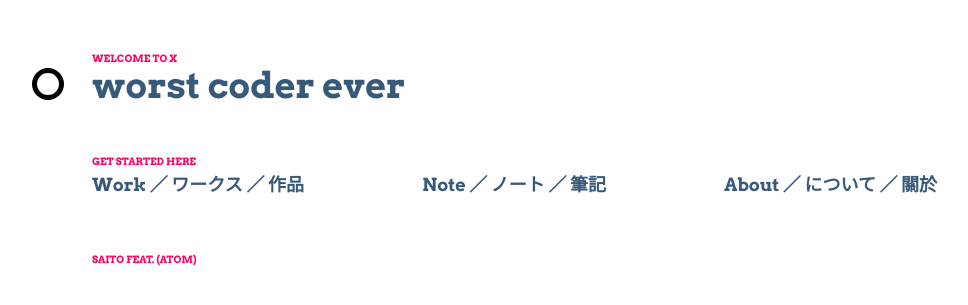
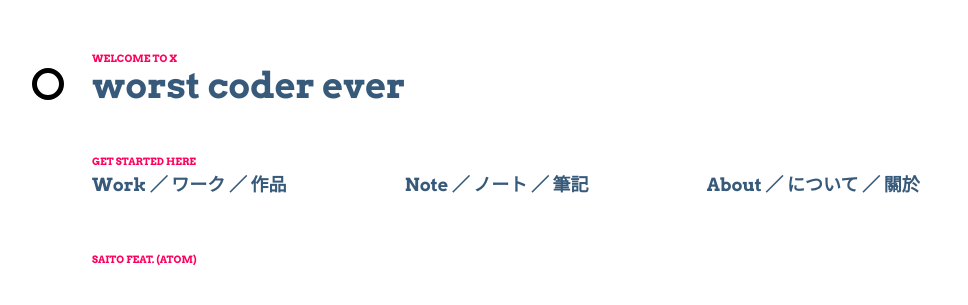
Before and after one commit to SaitoWu/saitowu.github.com, a Jekyll site: the page built from index.html, in a window 1280 px wide. Shown: the top 305 px of the page, without its empty margins (68-1036 px from the left). Built offline with Jekyll 4.4.1, drawn with Linux system fonts in a browser that asks for light colours; Markdown is read by kramdown in place of the engine named in the settings.

Commit message:
Update _layouts/default.html
fix a typo ワークス to ワーク

```diff
--- a/_layouts/default.html
+++ b/_layouts/default.html
@@ -23,7 +23,7 @@
 		<h2>&lt; <a href=/ rel=home accesskey=x>Back to Home</a></h2>
 	{% endif %}
 	<ul>
-		<li{% if page.permalink == '/work/' or page.category == 'work' %} class=current{% endif %}><a href=/work/>Work ／ ワークス ／ 作品</a></li>
+		<li{% if page.permalink == '/work/' or page.category == 'work' %} class=current{% endif %}><a href=/work/>Work ／ ワーク ／ 作品</a></li>
 		<li{% if page.permalink == '/note/' or page.category == 'note' %} class=current{% endif %}><a href=/note/>Note ／ ノート ／ 筆記</a></li>
 		<li{% if page.permalink == '/about/' or page.category == 'about' %} class=current{% endif %}><a href=/about/>About ／ について ／ 關於</a></li>
 	</ul>
```
